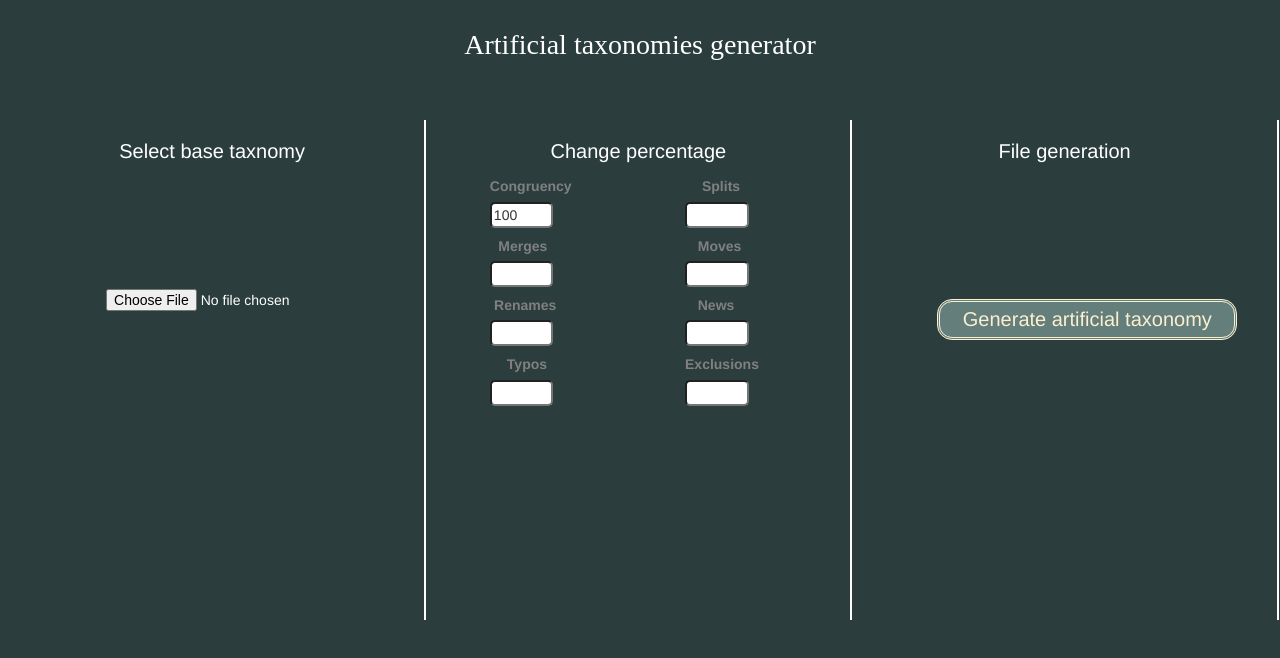
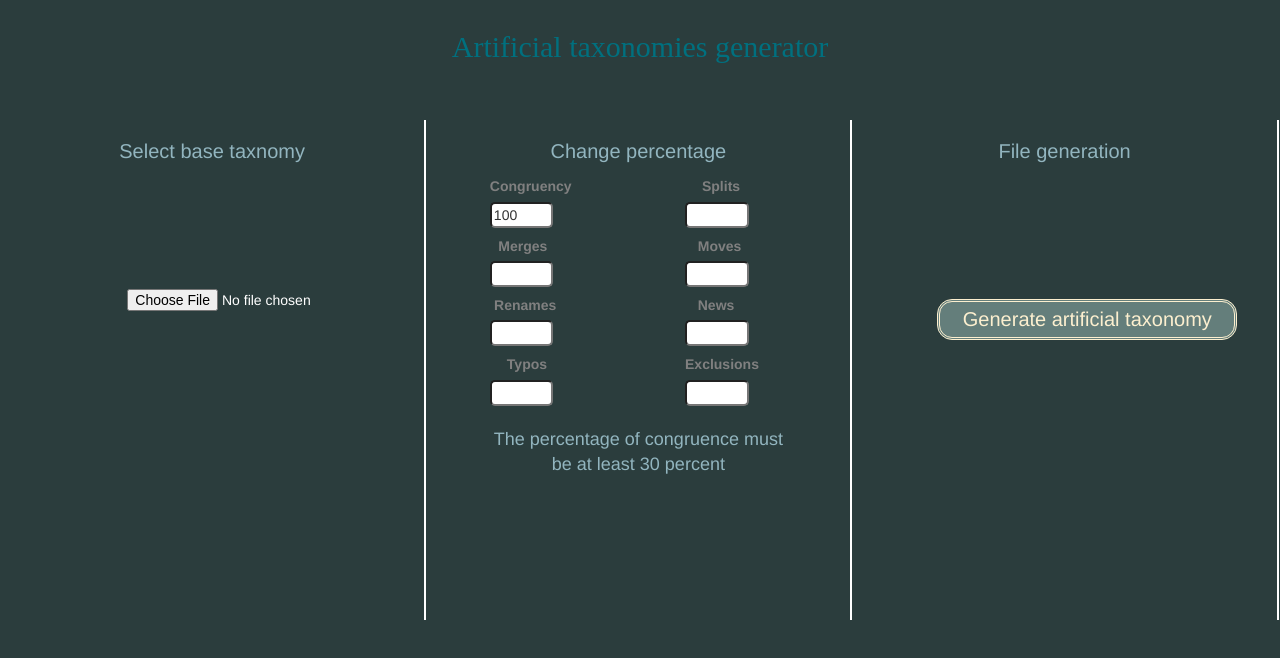
Before and after one commit to AndresBolanos/GeneradorArtificial, a plain HTML site: page index.html in a window 1280 px wide. Drawn offline with nearby package versions, Linux system fonts and the light colour scheme.

Commit message:
Cambios de diseño

```diff
--- a/estilo.css
+++ b/estilo.css
@@ -1,19 +1,19 @@
 h1{
-  font-size: 28px;
+  font-size: 30px;
   text-align:center;
-  color: white;
+  color: #00707F;
   font-family: Futura;
 }
 
 h2{
   text-align:center;
   font-size: 20px;
-  color: white;
+  color: #92B5BF;
 }
 
 h3{
-  font-size: 20px;
-  color: red;
+  font-size: 24px;
+  color: #750401;
   text-align: center;
 }
 
@@ -144,7 +144,7 @@ select{
 
 #file1{
   position: relative;
-  margin-left: 25%;
+  margin-left: 30%;
   margin-top: 30%;
   color: white;
 }
@@ -212,3 +212,11 @@ select{
   width: 15%;
   border-radius: 5px;
 }
+
+#Anotacion{
+  position: absolute;
+  margin: 15%;
+  margin-top: 60%;
+  color:#92B5BF;
+  font-size: 18px;
+}
--- a/index.html
+++ b/index.html
@@ -119,6 +119,7 @@
            <option id="sesentaM" value="60">60%</option>
            <option id="setentaM" value="70">70%</option>
          </datalist>
+         <p align=center id="Anotacion">The percentage of congruence must be at least 30 percent</p>
     </div>
     <div id="ErrorMessage">
       <h3>Invalid percentage values</h3>
```
